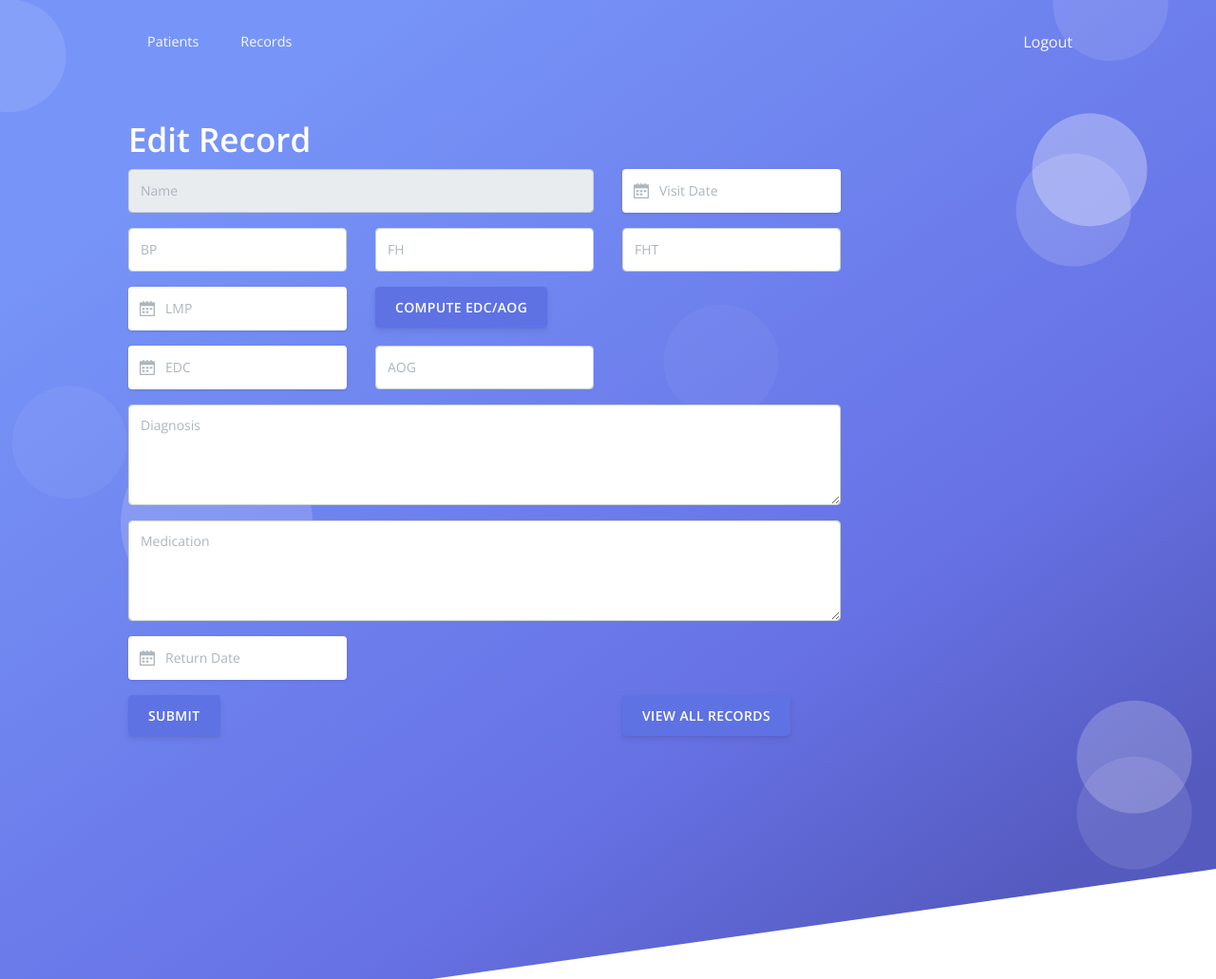
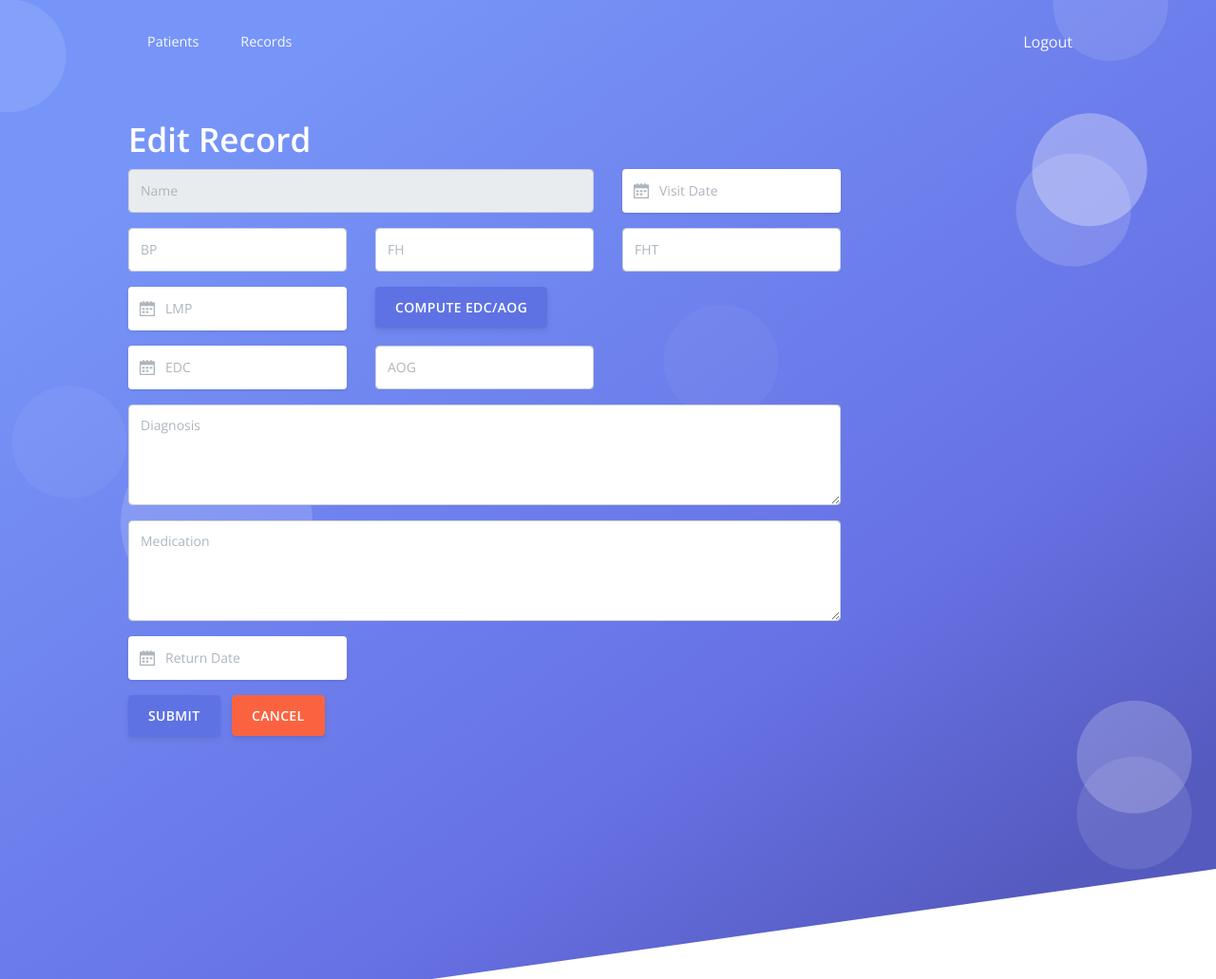
Before and after one commit to timlamoglia/obgynapp, a Django app: template records/templates/records/form.html in a window 1280 px wide. Shown: the top 1031 px of the page at 95% size. Run offline with Django 3.2, Linux system fonts and the light colour scheme; the template is opened without the code that fills it: values that come from a table or form of the project are taken from there, others are empty; some libraries are stand-ins or nearby versions.

Commit message:
Fixes button redirections of forms

```diff
--- a/records/templates/records/form.html
+++ b/records/templates/records/form.html
@@ -156,26 +156,7 @@
 	<div class="col-6 col-md-4">
 		<div class="form-group">
 			<button type="submit" class="btn btn-primary" value="Submit" />Submit</button>
-		</div>
-	</div>
-	<div class="col-6 col-md-4"></div>
-	<div class="col-6 col-md-4">
-		<div class="form-group">
-			{% if 'edit' in request.path %}
-			<button type="button" id="ViewRecord" class="btn btn-primary" >View Record</button>
-			<script type="text/javascript">
-			    document.getElementById("ViewRecord").onclick = function () {
-					location.href = "{% url 'records:show' patient.id record.id %}";
-			    };
-			</script>
-			{% else %}
-			<button type="button" id="ViewAllButton" class="btn btn-primary" >View All Records</button>
-			<script type="text/javascript">
-			    document.getElementById("ViewAllButton").onclick = function () {
-			        location.href = "{% url 'records:index' patient.id %}";
-			    };
-			</script>
-			{% endif %}
+			<button type="button" id="CancelButton" class="btn btn-warning">Cancel</button>
 		</div>
 	</div>
 </div>
@@ -204,4 +185,18 @@
 	}
 </script>
 
+{% if 'new' in request.path %}
+<script type="text/javascript">
+    document.getElementById("CancelButton").onclick = function () {
+        location.href = "{% url 'records:index' patient.id %}";
+    };
+</script>
+{% else %}
+<script type="text/javascript">
+    document.getElementById("CancelButton").onclick = function () {
+        location.href = "{% url 'records:show' patient.id record.id %}";
+    };
+</script>
+{% endif %}
+
 {% endblock %}
```
Also changed, not shown: patients/templates/patients/form.html (+8 -0 lines).
